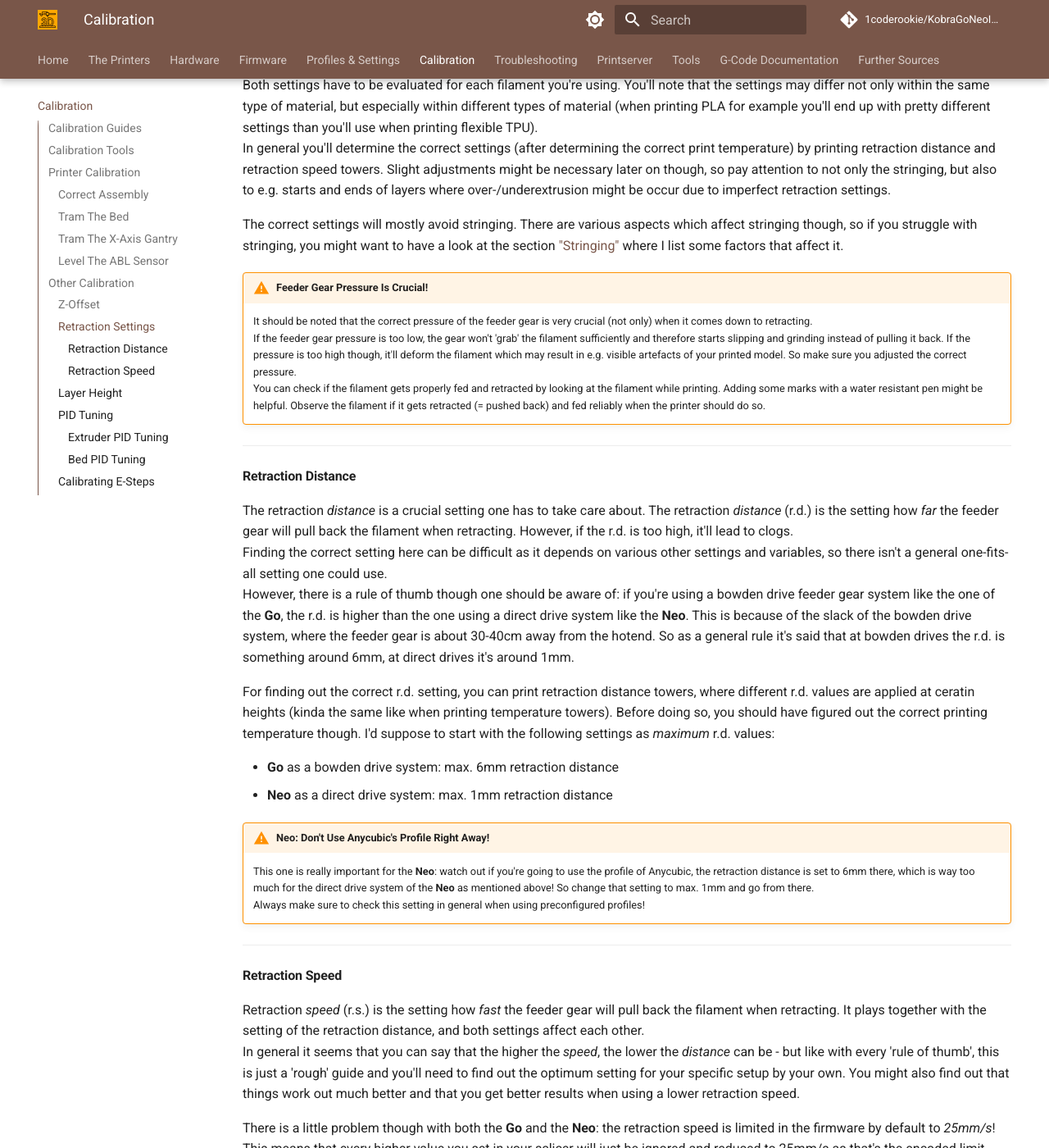
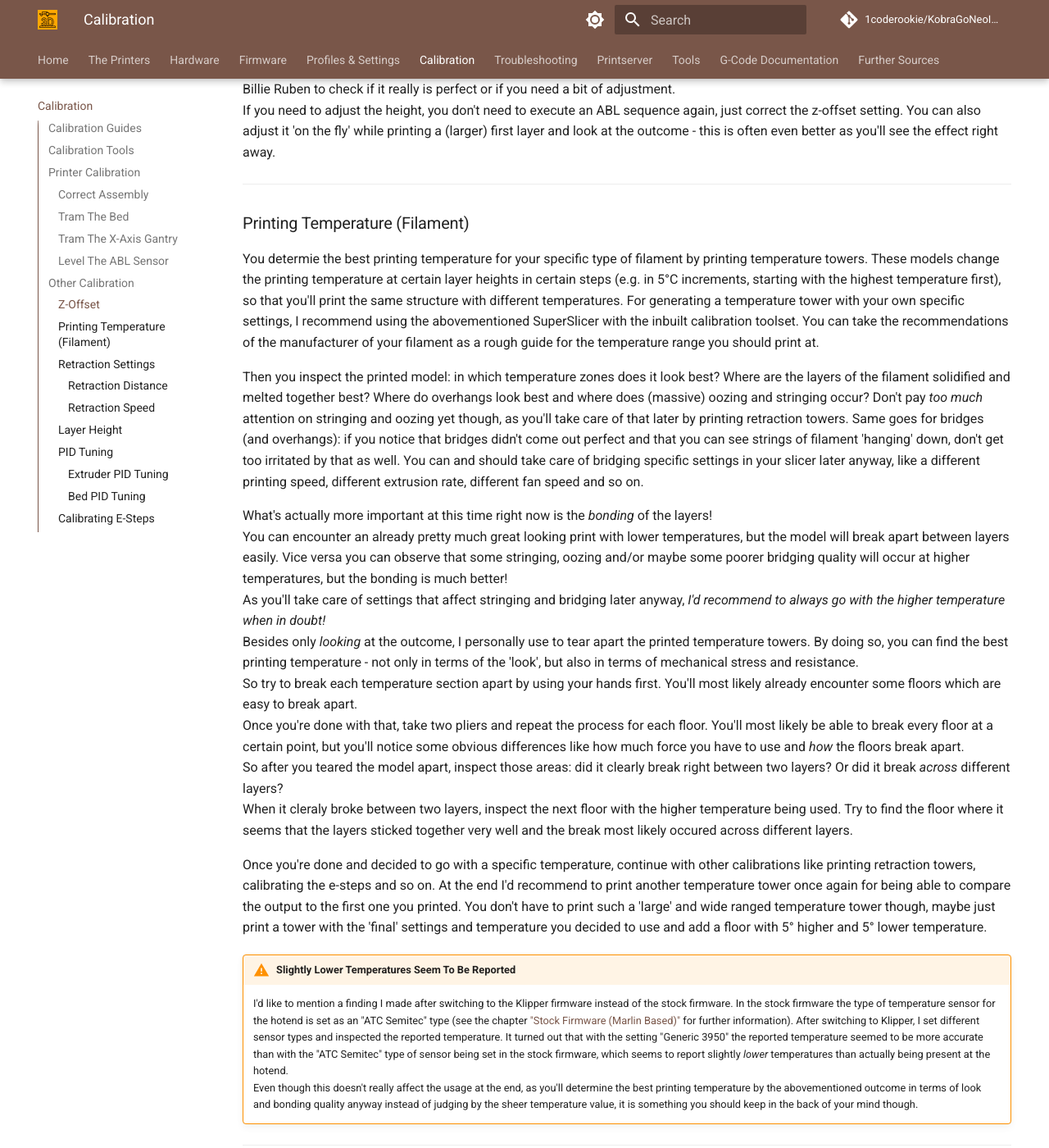
Before and after one commit to 1coderookie/KobraGoNeoInsights, an MkDocs documentation site: the page built from docs/calibration.md, in a window 1280 px wide and 1400 px high, scrolled down 5295 px. Shown: the whole window at 82% size. Built offline with MkDocs 1.6.1 and Material for MkDocs 9.7.7, drawn with Linux system fonts in a browser that asks for light colours; comment, search, counter and statistics services are not loaded; some of the changed text lies outside the part shown.

Commit message:
Update calibration.md

```diff
--- a/docs/calibration.md
+++ b/docs/calibration.md
@@ -90,7 +90,12 @@
 ---
 
 ## Other Calibration
-In the following I'll list some of the calibrations which are necessary. The list isn't completed yet, so things like dialing the temperature for your specific filament and so on aren't mentioned here yet.
+In the following I'll list some of the calibrations which are necessary. The list isn't completed yet, mostly I'll list calibrations where certain things come into account for these specific printer models. If you don't find a specific calibration mentioned here, please refer to other sources like the abovementioned calibration guides I linked to.
+
+Keep in mind that it may take some time until you found the best suitable settings. And even then it might occur that you'll have to adjust certain settings later when finally printing 'real' models. So maybe try to see it more like a process instead of the struggle of a search for the 'perfect' settings which must out there somewhere..
+
+Also keep in mind that you'll have to do certain calibrations again when using different kinds of filament. This doesn't only comes into account when printing a differenty type like ABS or PETG instead of PLA, but it also most likely will be the case when using the same type of filament but made from another manufaturer. Even the same type and brand of filament from the same manufacturer might need some slightly different settings like the temperature for example, when you're using a new spool or a different colour!
+
 
 ---
 
@@ -118,6 +123,30 @@
 
 Then start a print job and verify that the first layer came out perfect. Compare the look of it with the abovementioned poster from Billie Ruben to check if it really is perfect or if you need a bit of adjustment.
 If you need to adjust the height, you don't need to execute an ABL sequence again, just correct the z-offset setting. You can also adjust it 'on the fly' while printing a (larger) first layer and look at the outcome - this is often even better as you'll see the effect right away.
+
+---
+
+### Printing Temperature (Filament)
+You determie the best printing temperature for your specific type of filament by printing temperature towers. These models change the printing temperature at certain layer heights in certain steps (e.g. in 5°C increments, starting with the highest temperature first), so that you'll print the same structure with different temperatures. For generating a temperature tower with your own specific settings, I recommend using the abovementioned SuperSlicer with the inbuilt calibration toolset. You can take the recommendations of the manufacturer of your filament as a rough guide for the temperature range you should print at.
+
+Then you inspect the printed model: in which temperature zones does it look best? Where are the layers of the filament solidified and melted together best? Where do overhangs look best and where does (massive) oozing and stringing occur?
+Don't pay *too much* attention on stringing and oozing yet though, as you'll take care of that later by printing retraction towers. Same goes for bridges (and overhangs): if you notice that bridges didn't come out perfect and that you can see strings of filament 'hanging' down, don't get too irritated by that as well. You can and should take care of bridging specific settings in your slicer later anyway, like a different printing speed, different extrusion rate, different fan speed and so on.
+
+What's actually more important at this time right now is the *bonding* of the layers!
+You can encounter an already pretty much great looking print with lower temperatures, but the model will break apart between layers easily. Vice versa you can observe that some stringing, oozing and/or maybe some poorer bridging quality will occur at higher temperatures, but the bonding is much better!
+As you'll take care of settings that affect stringing and bridging later anyway, *I'd recommend to always go with the higher temperature when in doubt!*
+Besides only *looking* at the outcome, I personally use to tear apart the printed temperature towers. By doing so, you can find the best printing temperature - not only in terms of the 'look', but also in terms of mechanical stress and resistance.
+So try to break each temperature section apart by using your hands first. You'll most likely already encounter some floors which are easy to break apart.
+Once you're done with that, take two pliers and repeat the process for each floor. You'll most likely be able to break every floor at a certain point, but you'll notice some obvious differences like how much force you have to use and *how* the floors break apart.
+So after you teared the model apart, inspect those areas: did it clearly break right between two layers? Or did it break *across* different layers?
+When it cleraly broke between two layers, inspect the next floor with the higher temperature being used. Try to find the floor where it seems that the layers sticked together very well and the break most likely occured across different layers.
+
+Once you're done and decided to go with a specific temperature, continue with other calibrations like printing retraction towers, calibrating the e-steps and so on. At the end I'd recommend to print another temperature tower once again for being able to compare the output to the first one you printed. You don't have to print such a 'large' and wide ranged temperature tower though, maybe just print a tower with the 'final' settings and temperature you decided to use and add a floor with 5° higher and 5° lower temperature.
+
+!!! warning "Slightly Lower Temperatures Seem To Be Reported"
+
+    I'd like to mention a finding I made after switching to the Klipper firmware instead of the stock firmware. In the stock firmware the type of temperature sensor for the hotend is set as an "ATC Semitec" type (see the chapter ["Stock Firmware (Marlin Based)"](firmware/fw_marlin.md) for further information). After switching to Klipper, I set different sensor types and inspected the reported temperature. It turned out that with the setting "Generic 3950" the reported temperature seemed to be more accurate than with the "ATC Semitec" type of sensor being set in the stock firmware, which seems to report slightly *lower* temperatures than actually being present at the hotend.
+    Even though this doesn't really affect the usage at the end, as you'll determine the best printing temperature by the abovementioned outcome in terms of look and bonding quality anyway instead of judging by the sheer temperature value, it is something you should keep in the back of your mind though.
 
 ---
 
```
